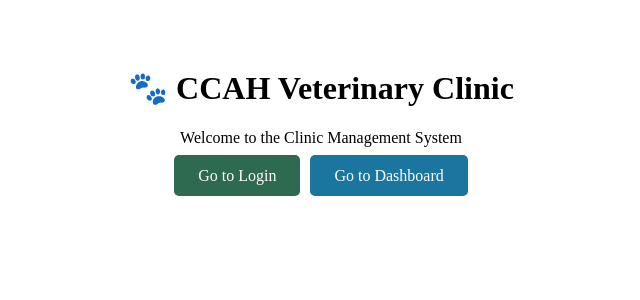
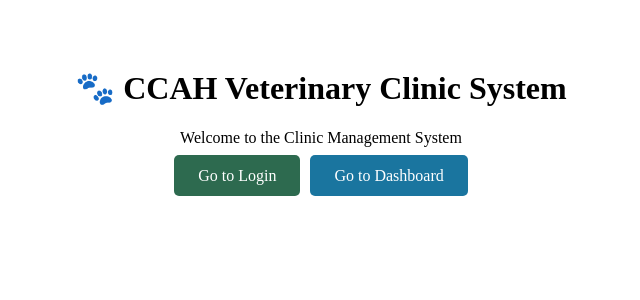
Before and after one commit to pongpao8-rgb/vet-clinic, a Next.js app: page / in a window 1280 px wide. Shown: the top 300 px of the page, without its empty margins (319-959 px from the left). Built offline with nearby package versions, Linux system fonts and the light colour scheme.

Commit message:
Update page.js

```diff
--- a/app/page.js
+++ b/app/page.js
@@ -3,7 +3,7 @@ import Link from 'next/link'
 export default function Home() {
   return (
     <main style={{padding: '40px', textAlign: 'center'}}>
-      <h1>🐾 CCAH Veterinary Clinic</h1>
+      <h1>🐾 CCAH Veterinary Clinic System</h1>
       <p>Welcome to the Clinic Management System</p>
       <div style={{marginTop: '20px'}}>
         <Link href="/login" style={{
```
